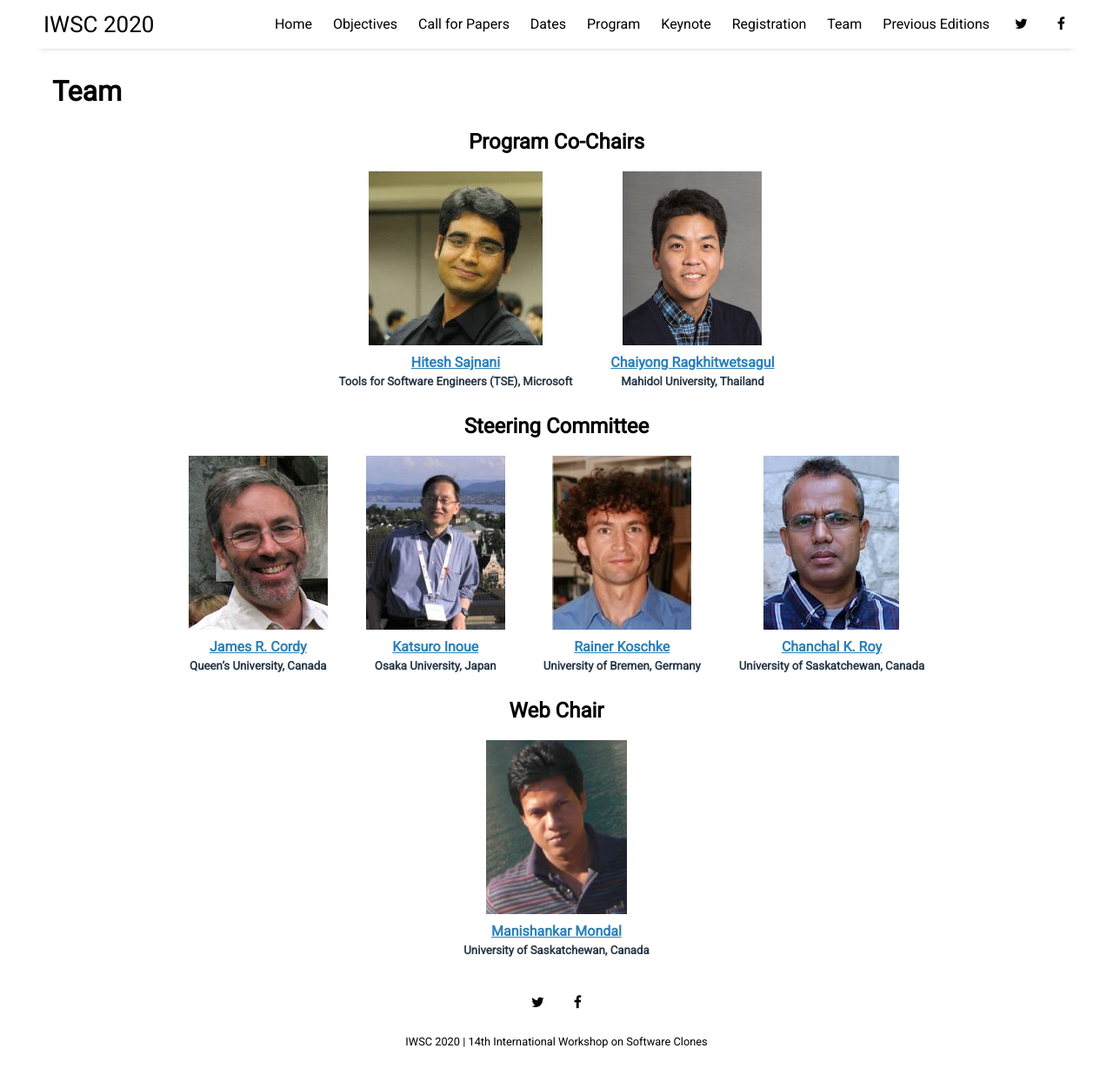
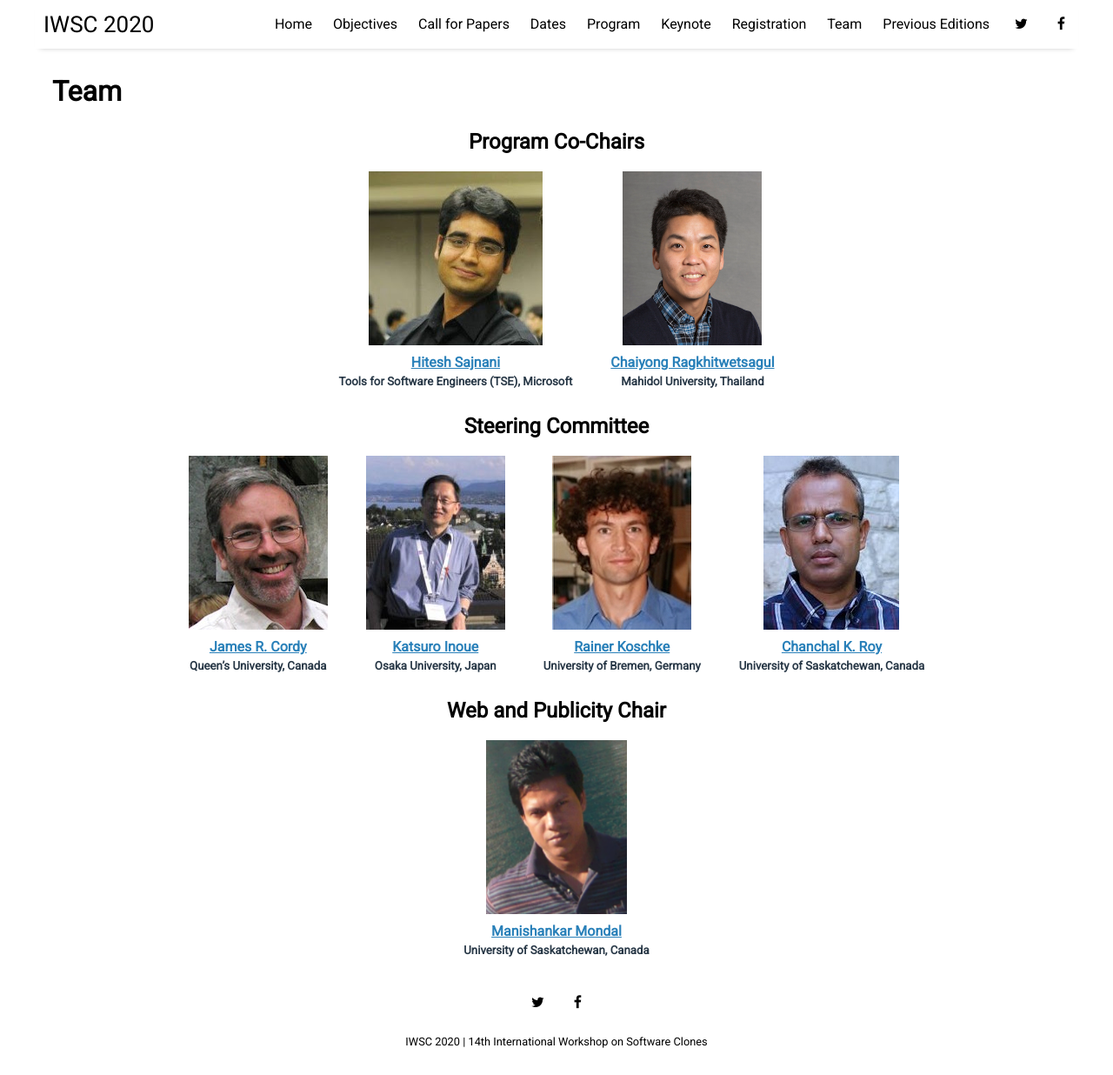
Before and after one commit to iwsc2020/iwsc2020.github.io, a Jekyll site: the page built from pages/team.html, in a window 1280 px wide and 1236 px high. Shown: the whole window at 87% size. Built offline with Jekyll 4.4.1, drawn with Linux system fonts in a browser that asks for light colours; nearby versions of some CDN libraries.

Commit message:
Update team.html

```diff
--- a/pages/team.html
+++ b/pages/team.html
@@ -51,7 +51,7 @@ title: Team
   </div>
 </div>
 <div class="team_member">
-  <h2>Web Chair</h2>
+  <h2>Web and Publicity Chair</h2>
   <div class="individual">
       <img src="/assets/img/mani.png" height="200" />
       <h4><a href="https://sites.google.com/site/manishankarmondalwebsite/home">Manishankar Mondal</a></h4>
```
